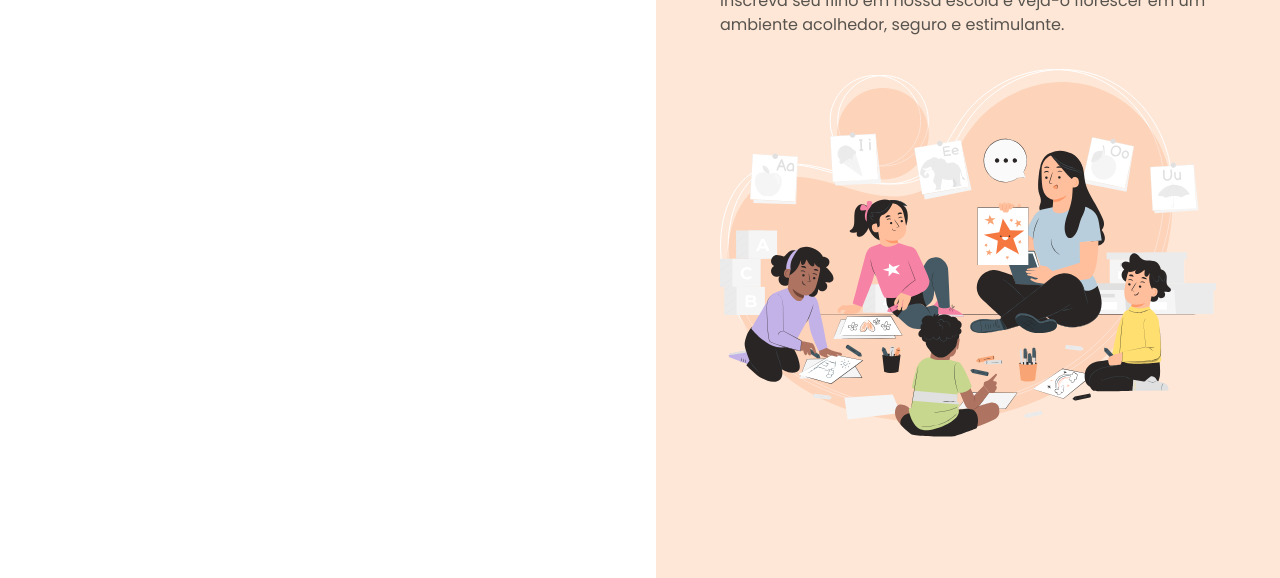
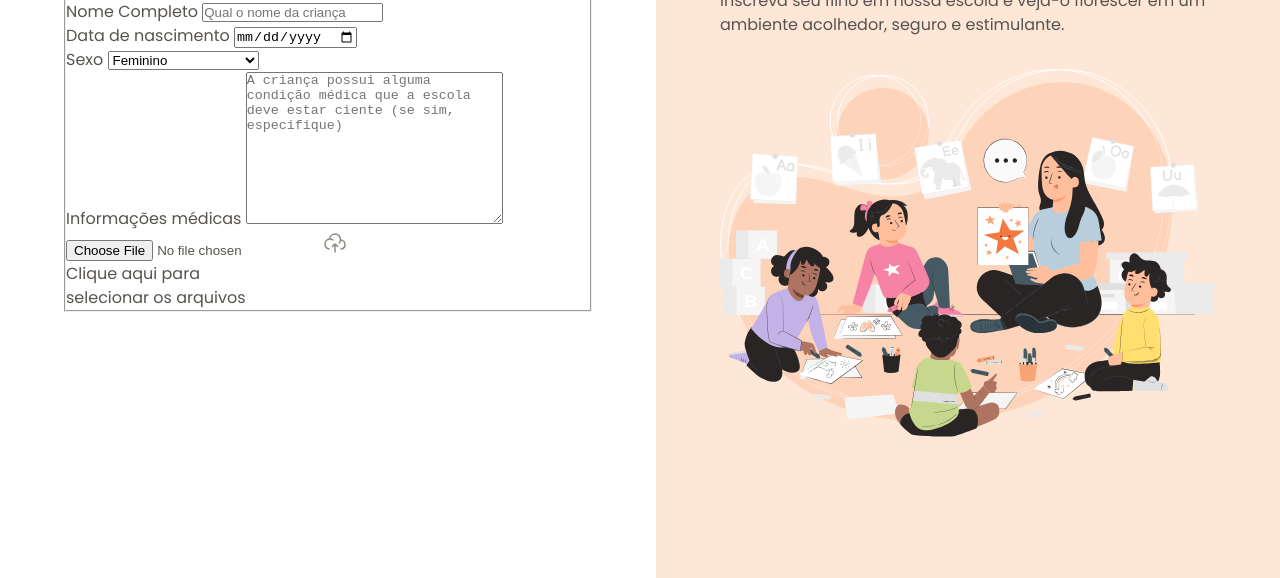
Before and after one commit to EduFlu/form-matricula, a plain HTML site: page index.html in a window 1280 px wide. Shown: the part 222-800 px from the top of the page. Drawn offline with Linux system fonts and the light colour scheme.

Commit message:
form structuring

```diff
--- a/index.html
+++ b/index.html
@@ -25,6 +25,49 @@
         </div>
         <h1>Fomulário de matrícula</h1>
         <p>Preencha os dados abaixo para matricular seu filho na escola de educação infantil Estrelas do Amanhã.</p>
+
+        <!--multipart/form-data é para quando o formulário possui um input do tipo file-->
+        <form method="post" enctype="multipart/form-data">
+          <fieldset class="child-info">
+            <legend>Informações da criança</legend>
+
+            <div class="input-wrapper">
+              <label for="fullname">Nome Completo</label>
+              <input id="fullname" name="fullname" type="text" placeholder="Qual o nome da criança">
+            </div>
+
+            <div class="input-wrapper">
+              <label for="birth">Data de nascimento</label>
+              <input type="date" name="birth" id="birth" lang="pt-BR">
+            </div>
+
+            <div class="select-wrapper">
+              <label for="gender">Sexo</label>
+              <select name="gender" id="gender">
+                <option value="female">Feminino</option>
+                <option value="male">Masculino</option>
+                <option value="na">Prefiro não responder</option>
+              </select>
+            </div>
+
+            <div class="textarea-wrapper">
+              <label for="medical-info">Informações médicas</label>
+              <textarea name="medical-info" id="medical-info"
+              cols="30" rows="10"
+              placeholder="A criança possui alguma condição médica que a escola deve estar ciente (se sim, especifique)"
+              ></textarea>
+            </div>
+
+            <div class="droparea-wrapper">
+              <input type="file" id="birth-file" name="birth-file">
+              <img src="assets/icons/cloud-upload.svg" alt="núvem para envio de arquivos">
+              <p>Clique aqui para <br>
+              selecionar os arquivos</p>
+            </div>
+
+
+          </fieldset>
+        </form>
       </div>
     </main>
 
```
